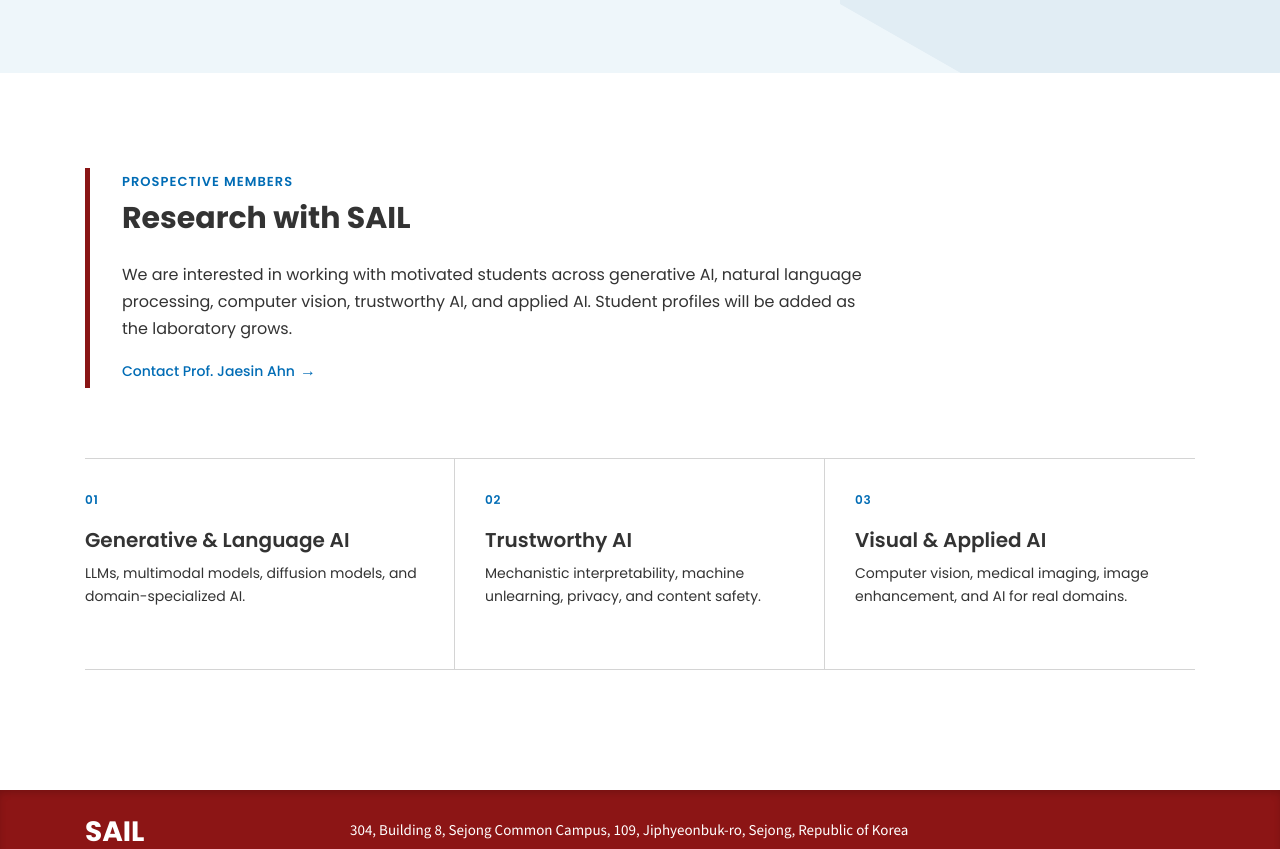
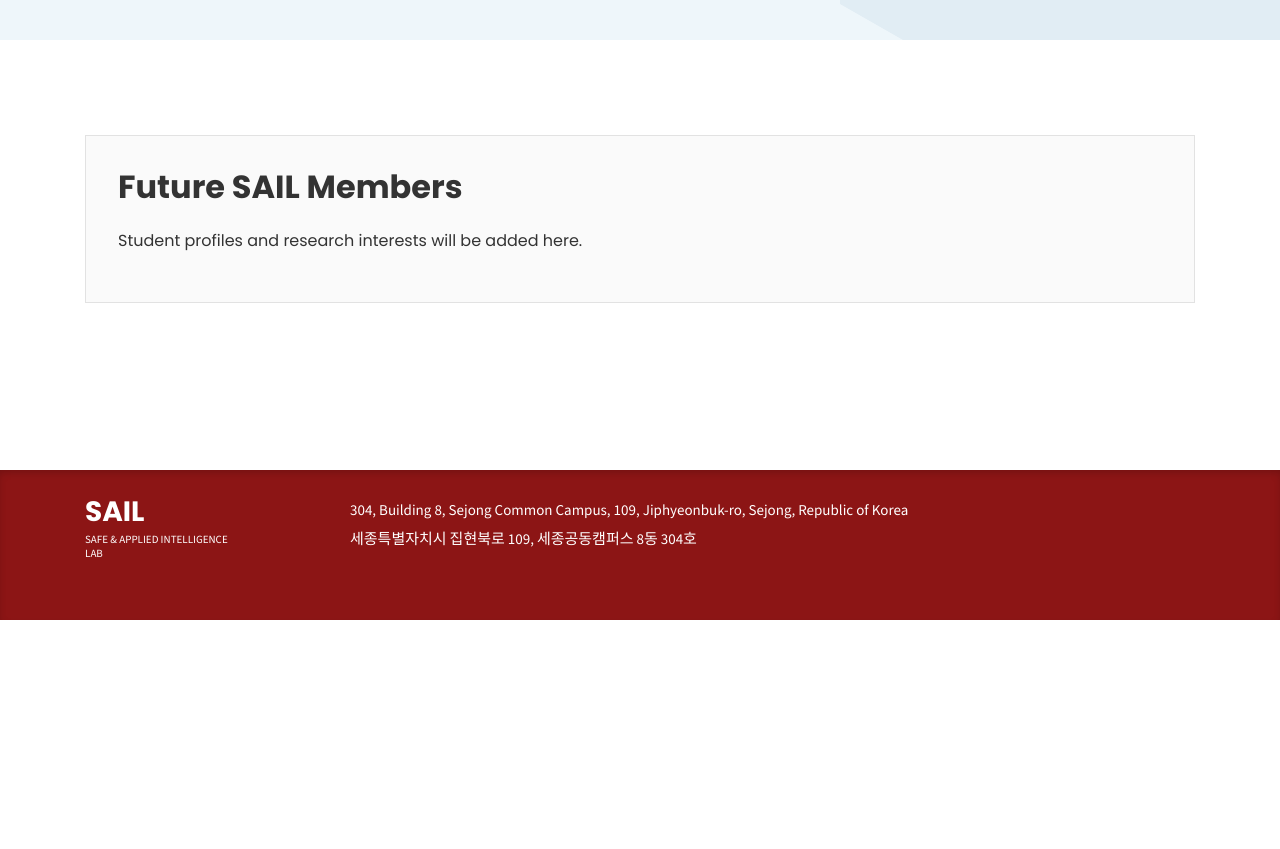
Before and after one commit to sail-hanbat/sail-hanbat.github.io, a Next.js app: page /members/students in a window 1280 px wide. Shown: the part 420-1269 px from the top of the page. After the commit the page ends 1040 px from the top, so only its background shows below. Built offline with nearby package versions, Linux system fonts and the light colour scheme.

Commit message:
Restore placeholders and use specified challenge link

```diff
--- a/app/activities/challenges/page.tsx
+++ b/app/activities/challenges/page.tsx
@@ -12,11 +12,11 @@ export default function ChallengesPage() {
           <div>
             <time>2025</time>
             <h2>
-              <a href="https://www.korea.kr/briefing/pressReleaseView.do?newsId=156725306" target="_blank" rel="noreferrer">
+              <a href="https://ai-champion.or.kr/champion/video/2025" target="_blank" rel="noreferrer">
                 AI CHAMPION Challenge
               </a>
             </h2>
-            <p>Placed joint sixth among 630 teams and received the IITP President&apos;s Award in the challenge hosted by the Ministry of Science and ICT (MSIT).</p>
+            <p>Recipient of the IITP President&apos;s Award in the challenge hosted by the Ministry of Science and ICT (MSIT).</p>
           </div>
         </article>
         <article>
--- a/app/members/students/page.tsx
+++ b/app/members/students/page.tsx
@@ -8,35 +8,11 @@ export default function StudentsPage() {
     <SectionPage
       eyebrow="Members"
       title="Students"
-      intro="SAIL welcomes students who want to build reliable AI and apply it to meaningful real-world problems."
+      intro="Students and research collaborators at SAIL."
     >
-      <div className="student-opening">
-        <span className="section-kicker">Prospective Members</span>
-        <h2>Research with SAIL</h2>
-        <p>
-          We are interested in working with motivated students across generative AI,
-          natural language processing, computer vision, trustworthy AI, and applied AI.
-          Student profiles will be added as the laboratory grows.
-        </p>
-        <a className="arrow" href="mailto:ajs0420@hanbat.ac.kr?subject=Prospective%20SAIL%20Student">Contact Prof. Jaesin Ahn</a>
-      </div>
-
-      <div className="interest-grid">
-        <article>
-          <span>01</span>
-          <h3>Generative &amp; Language AI</h3>
-          <p>LLMs, multimodal models, diffusion models, and domain-specialized AI.</p>
-        </article>
-        <article>
-          <span>02</span>
-          <h3>Trustworthy AI</h3>
-          <p>Mechanistic interpretability, machine unlearning, privacy, and content safety.</p>
-        </article>
-        <article>
-          <span>03</span>
-          <h3>Visual &amp; Applied AI</h3>
-          <p>Computer vision, medical imaging, image enhancement, and AI for real domains.</p>
-        </article>
+      <div className="empty-panel">
+        <h2>Future SAIL Members</h2>
+        <p>Student profiles and research interests will be added here.</p>
       </div>
     </SectionPage>
   );
```
Also changed, not shown: app/activities/lectures/page.tsx (+7 -1 lines), 72 other files (tests, documents, lock files or other folders).
